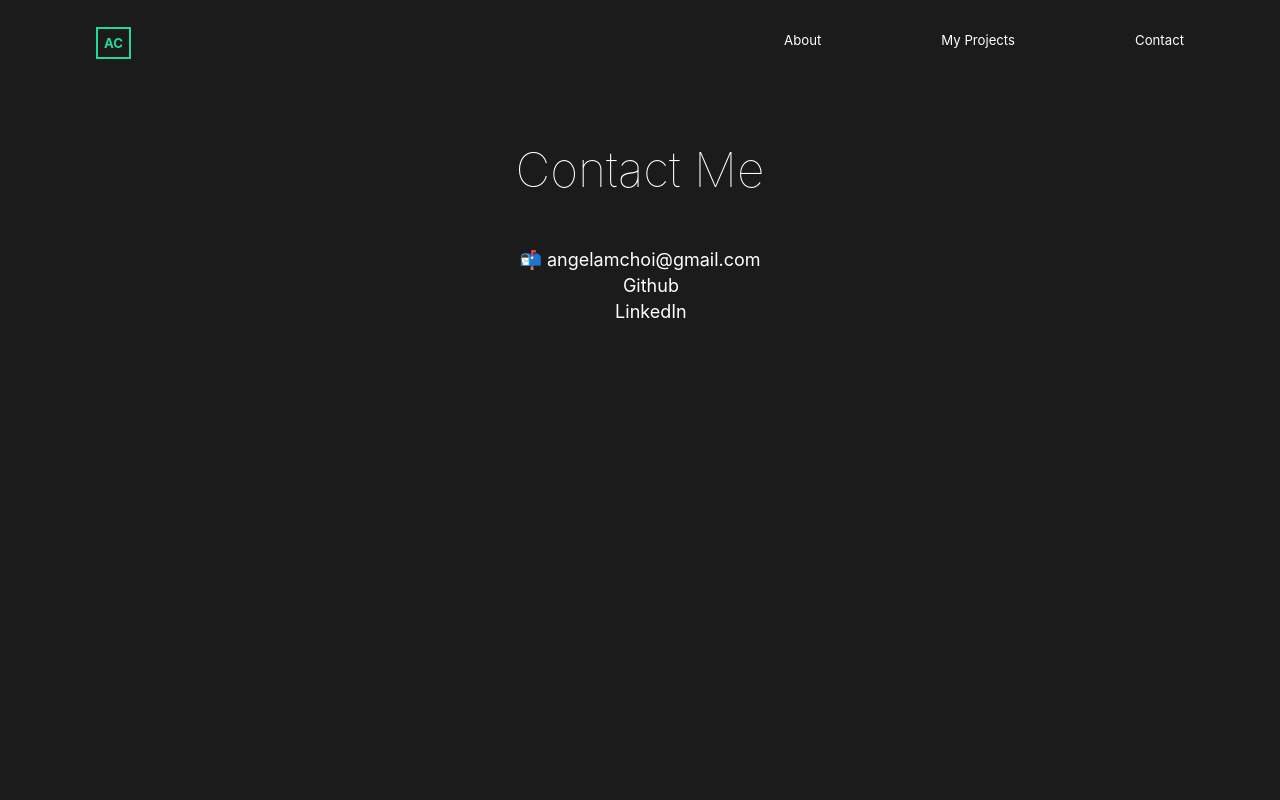
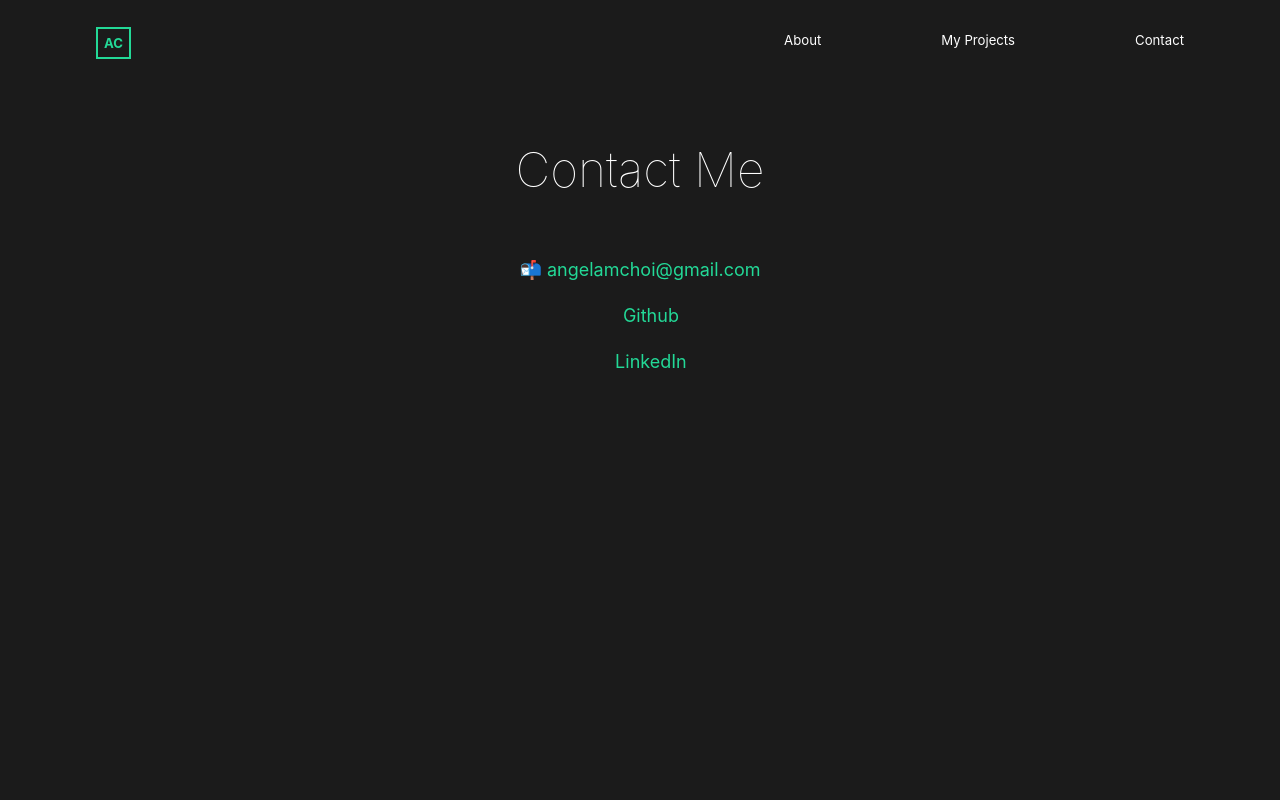
Before and after one commit to angelamchoi/portfolio, a React (Create React App) app: page /contact in a window 1280 px wide. Shown: the top 800 px of the page. Built offline with nearby package versions, Linux system fonts and the light colour scheme; some icons are missing.

Commit message:
changed text color in contact section

```diff
--- a/src/components/ContactSection.js
+++ b/src/components/ContactSection.js
@@ -6,10 +6,12 @@ import { Icon } from '@iconify/react';
 
 const ContactList = styled.li`
   list-style: none;
+  padding: 10px;
   a {
     color: white;
     font-size: 1.5rem;
     text-decoration: none;
+    color: #23d997;
   }
   `
 
```
